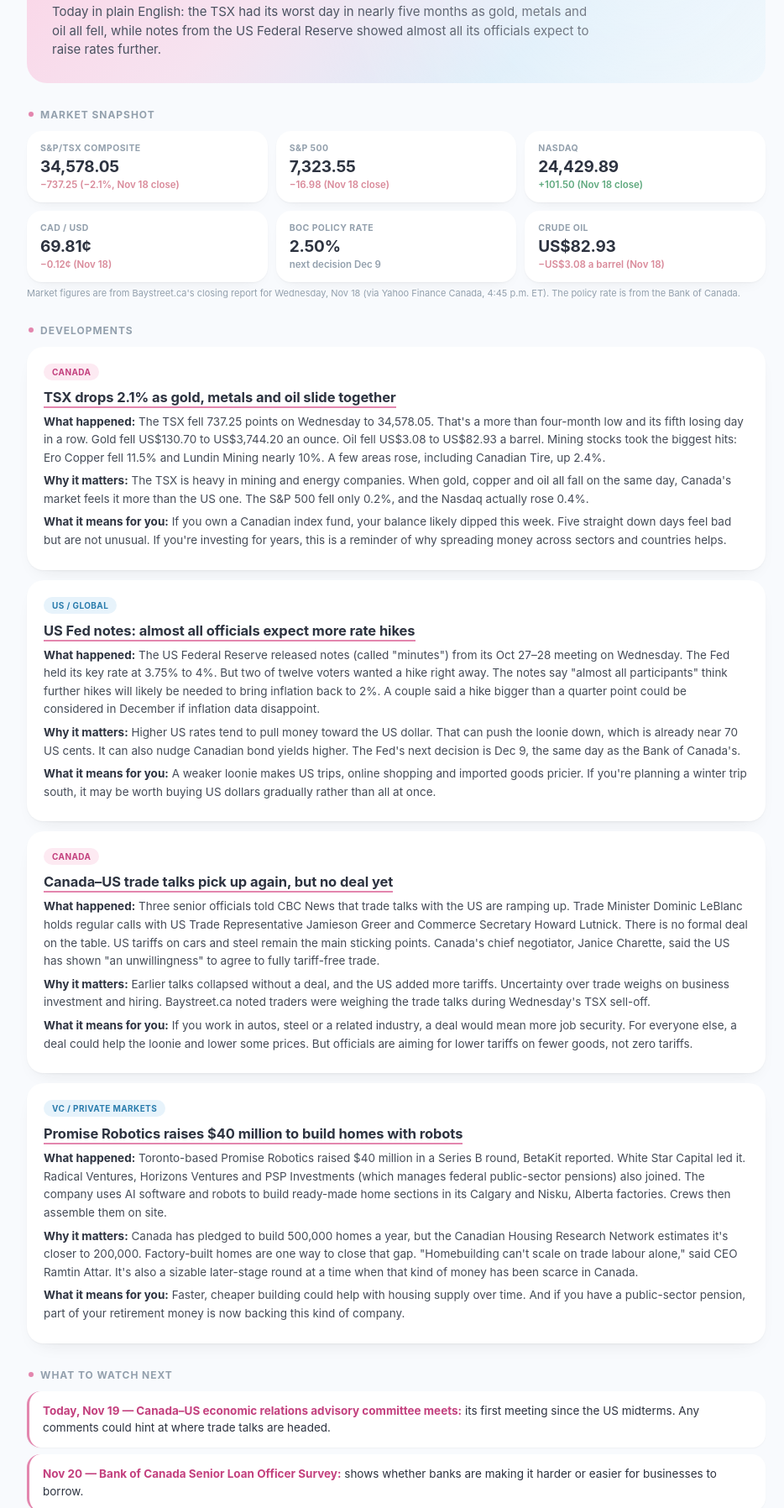
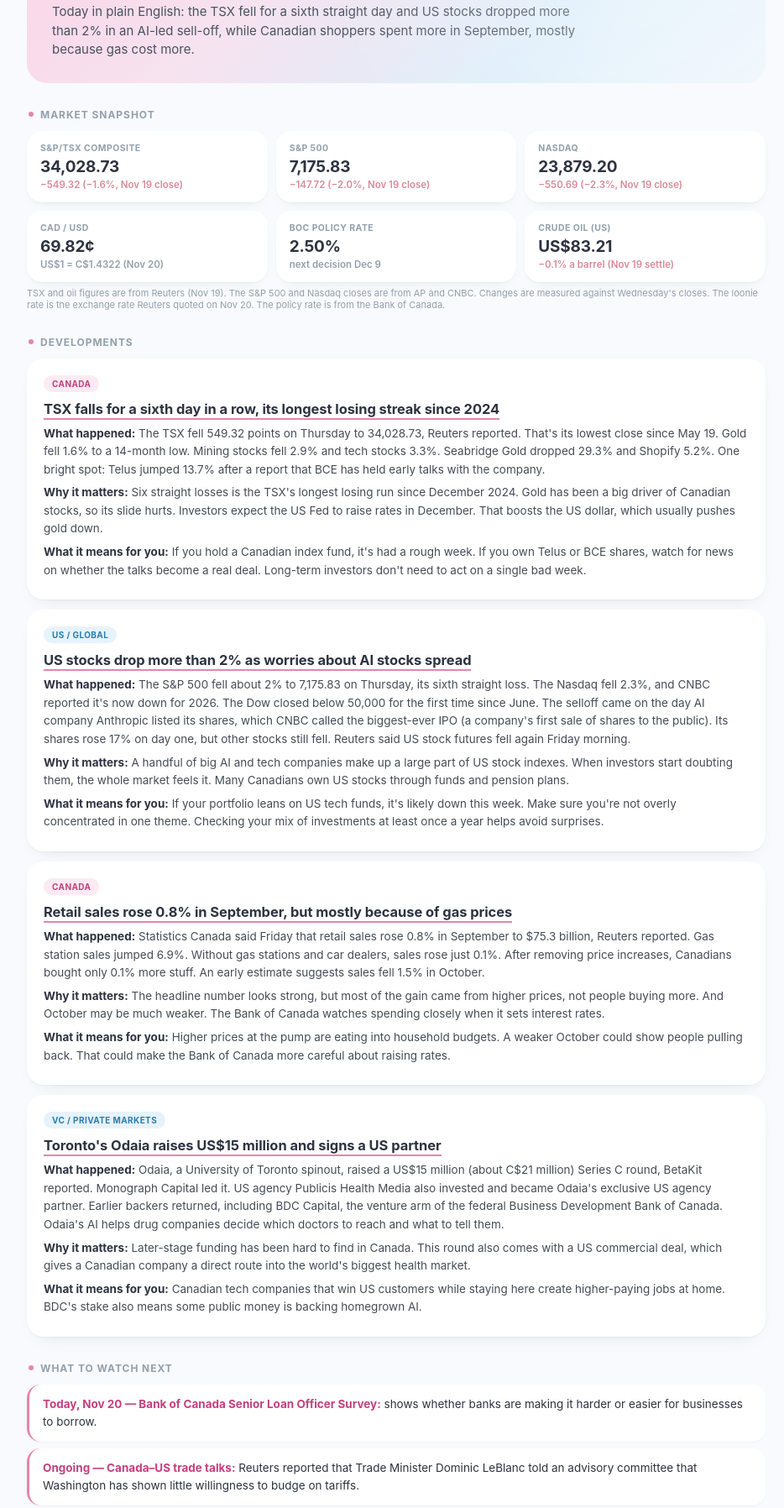
Before and after one commit to mckennadown/financial-briefing, a plain HTML site: page index.html in a window 1280 px wide. Shown: the part 133-1929 px from the top of the page at 84% size, without its empty margins (168-1102 px from the left). Drawn offline with Linux system fonts and the light colour scheme.

Commit message:
Daily briefing update: November 20, 2026
Co-Authored-By: Claude Opus 5.5 <noreply@anthropic.com>

```diff
--- a/index.html
+++ b/index.html
@@ -174,9 +174,9 @@
 
   <div class="hero">
     <div class="hero-inner">
-      <span class="pill-date">Thursday, November 19, 2026</span>
+      <span class="pill-date">Friday, November 20, 2026</span>
       <h1>Canadian Financial Briefing</h1>
-      <div class="brief">Today in plain English: the TSX had its worst day in nearly five months as gold, metals and oil all fell, while notes from the US Federal Reserve showed almost all its officials expect to raise rates further.</div>
+      <div class="brief">Today in plain English: the TSX fell for a sixth straight day and US stocks dropped more than 2% in an AI-led sell-off, while Canadian shoppers spent more in September, mostly because gas cost more.</div>
     </div>
   </div>
 
@@ -184,23 +184,23 @@
   <div class="snapshot-grid">
     <div class="stat-card">
       <div class="stat-label">S&amp;P/TSX Composite</div>
-      <div class="stat-value">34,578.05</div>
-      <div class="stat-change down">&minus;737.25 (&minus;2.1%, Nov 18 close)</div>
+      <div class="stat-value">34,028.73</div>
+      <div class="stat-change down">&minus;549.32 (&minus;1.6%, Nov 19 close)</div>
     </div>
     <div class="stat-card">
       <div class="stat-label">S&amp;P 500</div>
-      <div class="stat-value">7,323.55</div>
-      <div class="stat-change down">&minus;16.98 (Nov 18 close)</div>
+      <div class="stat-value">7,175.83</div>
+      <div class="stat-change down">&minus;147.72 (&minus;2.0%, Nov 19 close)</div>
     </div>
     <div class="stat-card">
       <div class="stat-label">Nasdaq</div>
-      <div class="stat-value">24,429.89</div>
-      <div class="stat-change up">+101.50 (Nov 18 close)</div>
+      <div class="stat-value">23,879.20</div>
+      <div class="stat-change down">&minus;550.69 (&minus;2.3%, Nov 19 close)</div>
     </div>
     <div class="stat-card">
       <div class="stat-label">CAD / USD</div>
-      <div class="stat-value">69.81&cent;</div>
-      <div class="stat-change down">&minus;0.12&cent; (Nov 18)</div>
+      <div class="stat-value">69.82&cent;</div>
+      <div class="stat-change flat">US$1 = C$1.4322 (Nov 20)</div>
     </div>
     <div class="stat-card">
       <div class="stat-label">BoC Policy Rate</div>
@@ -208,61 +208,61 @@
       <div class="stat-change flat">next decision Dec 9</div>
     </div>
     <div class="stat-card">
-      <div class="stat-label">Crude Oil</div>
-      <div class="stat-value">US$82.93</div>
-      <div class="stat-change down">&minus;US$3.08 a barrel (Nov 18)</div>
+      <div class="stat-label">Crude Oil (US)</div>
+      <div class="stat-value">US$83.21</div>
+      <div class="stat-change down">&minus;0.1% a barrel (Nov 19 settle)</div>
     </div>
   </div>
-  <div class="note">Market figures are from Baystreet.ca's closing report for Wednesday, Nov 18 (via Yahoo Finance Canada, 4:45 p.m. ET). The policy rate is from the Bank of Canada.</div>
+  <div class="note">TSX and oil figures are from Reuters (Nov 19). The S&amp;P 500 and Nasdaq closes are from AP and CNBC. Changes are measured against Wednesday's closes. The loonie rate is the exchange rate Reuters quoted on Nov 20. The policy rate is from the Bank of Canada.</div>
 
   <div class="section-title"><span class="dot"></span>Developments</div>
 
   <div class="news-card">
     <span class="tag ca">Canada</span>
-    <h3><a href="https://ca.finance.yahoo.com/news/tsx-heavily-bruised-214500175.html" target="_blank" rel="noopener">TSX drops 2.1% as gold, metals and oil slide together</a></h3>
-    <div class="row"><b>What happened:</b> The TSX fell 737.25 points on Wednesday to 34,578.05. That's a more than four-month low and its fifth losing day in a row. Gold fell US$130.70 to US$3,744.20 an ounce. Oil fell US$3.08 to US$82.93 a barrel. Mining stocks took the biggest hits: Ero Copper fell 11.5% and Lundin Mining nearly 10%. A few areas rose, including Canadian Tire, up 2.4%.</div>
-    <div class="row"><b>Why it matters:</b> The TSX is heavy in mining and energy companies. When gold, copper and oil all fall on the same day, Canada's market feels it more than the US one. The S&amp;P 500 fell only 0.2%, and the Nasdaq actually rose 0.4%.</div>
-    <div class="row"><b>What it means for you:</b> If you own a Canadian index fund, your balance likely dipped this week. Five straight down days feel bad but are not unusual. If you're investing for years, this is a reminder of why spreading money across sectors and countries helps.</div>
+    <h3><a href="https://www.kitco.com/news/off-the-wire/2026-11-19/tsx-posts-longest-daily-losing-streak-2024-gold-selloff-deepens" target="_blank" rel="noopener">TSX falls for a sixth day in a row, its longest losing streak since 2024</a></h3>
+    <div class="row"><b>What happened:</b> The TSX fell 549.32 points on Thursday to 34,028.73, Reuters reported. That's its lowest close since May 19. Gold fell 1.6% to a 14-month low. Mining stocks fell 2.9% and tech stocks 3.3%. Seabridge Gold dropped 29.3% and Shopify 5.2%. One bright spot: Telus jumped 13.7% after a report that BCE has held early talks with the company.</div>
+    <div class="row"><b>Why it matters:</b> Six straight losses is the TSX's longest losing run since December 2024. Gold has been a big driver of Canadian stocks, so its slide hurts. Investors expect the US Fed to raise rates in December. That boosts the US dollar, which usually pushes gold down.</div>
+    <div class="row"><b>What it means for you:</b> If you hold a Canadian index fund, it's had a rough week. If you own Telus or BCE shares, watch for news on whether the talks become a real deal. Long-term investors don't need to act on a single bad week.</div>
   </div>
 
   <div class="news-card">
     <span class="tag us">US / Global</span>
-    <h3><a href="https://www.federalreserve.gov/monetarypolicy/fomcminutes20261028.htm" target="_blank" rel="noopener">US Fed notes: almost all officials expect more rate hikes</a></h3>
-    <div class="row"><b>What happened:</b> The US Federal Reserve released notes (called "minutes") from its Oct 27&ndash;28 meeting on Wednesday. The Fed held its key rate at 3.75% to 4%. But two of twelve voters wanted a hike right away. The notes say "almost all participants" think further hikes will likely be needed to bring inflation back to 2%. A couple said a hike bigger than a quarter point could be considered in December if inflation data disappoint.</div>
-    <div class="row"><b>Why it matters:</b> Higher US rates tend to pull money toward the US dollar. That can push the loonie down, which is already near 70 US cents. It can also nudge Canadian bond yields higher. The Fed's next decision is Dec 9, the same day as the Bank of Canada's.</div>
-    <div class="row"><b>What it means for you:</b> A weaker loonie makes US trips, online shopping and imported goods pricier. If you're planning a winter trip south, it may be worth buying US dollars gradually rather than all at once.</div>
+    <h3><a href="https://www.cnbc.com/2026/11/19/stock-market-today-live-updates.html" target="_blank" rel="noopener">US stocks drop more than 2% as worries about AI stocks spread</a></h3>
+    <div class="row"><b>What happened:</b> The S&amp;P 500 fell about 2% to 7,175.83 on Thursday, its sixth straight loss. The Nasdaq fell 2.3%, and CNBC reported it's now down for 2026. The Dow closed below 50,000 for the first time since June. The selloff came on the day AI company Anthropic listed its shares, which CNBC called the biggest-ever IPO (a company's first sale of shares to the public). Its shares rose 17% on day one, but other stocks still fell. Reuters said US stock futures fell again Friday morning.</div>
+    <div class="row"><b>Why it matters:</b> A handful of big AI and tech companies make up a large part of US stock indexes. When investors start doubting them, the whole market feels it. Many Canadians own US stocks through funds and pension plans.</div>
+    <div class="row"><b>What it means for you:</b> If your portfolio leans on US tech funds, it's likely down this week. Make sure you're not overly concentrated in one theme. Checking your mix of investments at least once a year helps avoid surprises.</div>
   </div>
 
   <div class="news-card">
     <span class="tag ca">Canada</span>
-    <h3><a href="https://ca.news.yahoo.com/trade-talks-between-top-canada-001247637.html" target="_blank" rel="noopener">Canada&ndash;US trade talks pick up again, but no deal yet</a></h3>
-    <div class="row"><b>What happened:</b> Three senior officials told CBC News that trade talks with the US are ramping up. Trade Minister Dominic LeBlanc holds regular calls with US Trade Representative Jamieson Greer and Commerce Secretary Howard Lutnick. There is no formal deal on the table. US tariffs on cars and steel remain the main sticking points. Canada's chief negotiator, Janice Charette, said the US has shown "an unwillingness" to agree to fully tariff-free trade.</div>
-    <div class="row"><b>Why it matters:</b> Earlier talks collapsed without a deal, and the US added more tariffs. Uncertainty over trade weighs on business investment and hiring. Baystreet.ca noted traders were weighing the trade talks during Wednesday's TSX sell-off.</div>
-    <div class="row"><b>What it means for you:</b> If you work in autos, steel or a related industry, a deal would mean more job security. For everyone else, a deal could help the loonie and lower some prices. But officials are aiming for lower tariffs on fewer goods, not zero tariffs.</div>
+    <h3><a href="https://1027wbow.com/2026/11/20/canada-retail-sales-rise-0-8-in-september-likely-to-be-down-1-5-in-october/" target="_blank" rel="noopener">Retail sales rose 0.8% in September, but mostly because of gas prices</a></h3>
+    <div class="row"><b>What happened:</b> Statistics Canada said Friday that retail sales rose 0.8% in September to $75.3 billion, Reuters reported. Gas station sales jumped 6.9%. Without gas stations and car dealers, sales rose just 0.1%. After removing price increases, Canadians bought only 0.1% more stuff. An early estimate suggests sales fell 1.5% in October.</div>
+    <div class="row"><b>Why it matters:</b> The headline number looks strong, but most of the gain came from higher prices, not people buying more. And October may be much weaker. The Bank of Canada watches spending closely when it sets interest rates.</div>
+    <div class="row"><b>What it means for you:</b> Higher prices at the pump are eating into household budgets. A weaker October could show people pulling back. That could make the Bank of Canada more careful about raising rates.</div>
   </div>
 
   <div class="news-card">
     <span class="tag vc">VC / Private Markets</span>
-    <h3><a href="https://betakit.com/physical-ai-company-promise-robotics-announces-40-million-series-b-round/" target="_blank" rel="noopener">Promise Robotics raises $40 million to build homes with robots</a></h3>
-    <div class="row"><b>What happened:</b> Toronto-based Promise Robotics raised $40 million in a Series B round, BetaKit reported. White Star Capital led it. Radical Ventures, Horizons Ventures and PSP Investments (which manages federal public-sector pensions) also joined. The company uses AI software and robots to build ready-made home sections in its Calgary and Nisku, Alberta factories. Crews then assemble them on site.</div>
-    <div class="row"><b>Why it matters:</b> Canada has pledged to build 500,000 homes a year, but the Canadian Housing Research Network estimates it's closer to 200,000. Factory-built homes are one way to close that gap. "Homebuilding can't scale on trade labour alone," said CEO Ramtin Attar. It's also a sizable later-stage round at a time when that kind of money has been scarce in Canada.</div>
-    <div class="row"><b>What it means for you:</b> Faster, cheaper building could help with housing supply over time. And if you have a public-sector pension, part of your retirement money is now backing this kind of company.</div>
+    <h3><a href="https://betakit.com/odaia-raises-15-million-series-c-round-inks-deal-with-us-health-agency/" target="_blank" rel="noopener">Toronto's Odaia raises US$15 million and signs a US partner</a></h3>
+    <div class="row"><b>What happened:</b> Odaia, a University of Toronto spinout, raised a US$15 million (about C$21 million) Series C round, BetaKit reported. Monograph Capital led it. US agency Publicis Health Media also invested and became Odaia's exclusive US agency partner. Earlier backers returned, including BDC Capital, the venture arm of the federal Business Development Bank of Canada. Odaia's AI helps drug companies decide which doctors to reach and what to tell them.</div>
+    <div class="row"><b>Why it matters:</b> Later-stage funding has been hard to find in Canada. This round also comes with a US commercial deal, which gives a Canadian company a direct route into the world's biggest health market.</div>
+    <div class="row"><b>What it means for you:</b> Canadian tech companies that win US customers while staying here create higher-paying jobs at home. BDC's stake also means some public money is backing homegrown AI.</div>
   </div>
 
   <div class="section-title"><span class="dot"></span>What to Watch Next</div>
-  <div class="watch-card"><b>Today, Nov 19 &mdash; Canada&ndash;US economic relations advisory committee meets:</b> its first meeting since the US midterms. Any comments could hint at where trade talks are headed.</div>
-  <div class="watch-card"><b>Nov 20 &mdash; Bank of Canada Senior Loan Officer Survey:</b> shows whether banks are making it harder or easier for businesses to borrow.</div>
+  <div class="watch-card"><b>Today, Nov 20 &mdash; Bank of Canada Senior Loan Officer Survey:</b> shows whether banks are making it harder or easier for businesses to borrow.</div>
+  <div class="watch-card"><b>Ongoing &mdash; Canada&ndash;US trade talks:</b> Reuters reported that Trade Minister Dominic LeBlanc told an advisory committee that Washington has shown little willingness to budge on tariffs.</div>
   <div class="watch-card"><b>Nov 24 &mdash; Speech by Bank of Canada Governor Tiff Macklem:</b> one of the last chances to hear his thinking before the rate decision.</div>
-  <div class="watch-card"><b>Dec 9 &mdash; Bank of Canada and US Fed rate decisions:</b> both on the same day. Both central banks are now weighing a hike.</div>
+  <div class="watch-card"><b>Dec 9 &mdash; Bank of Canada and US Fed rate decisions:</b> both on the same day. Reuters says markets fully expect a Fed hike.</div>
 
   <div class="section-title"><span class="dot"></span>Learn One Thing Today</div>
   <div class="term-card">
-    <div class="term-name">Basis Point</div>
-    <div class="term-def">A tiny unit used to describe changes in interest rates. One basis point is one-hundredth of a percentage point, or 0.01%. So 25 basis points is 0.25%, and 100 basis points is a full 1%. Professionals use it because "the rate went up 0.25 percentage points" is clunky and "went up 0.25%" can be confusing. Here's why you should care: the Fed's notes say a couple of officials would consider a hike of "more than 25 basis points" in December. On a $400,000 variable-rate mortgage, every 25 basis points adds roughly $1,000 a year in interest.</div>
+    <div class="term-name">Nominal vs. Real (Volume)</div>
+    <div class="term-def">"Nominal" numbers are measured in dollars, so they go up when prices rise even if nothing else changes. "Real" numbers, sometimes called "volume," take price changes out to show how much stuff was actually bought. Today's retail report shows why the difference matters. Nominal sales rose 0.8% in September, but real sales rose only 0.1%. Most of the gain came from higher prices, especially for gas. Here's a simple example: if you spend $60 to fill your tank instead of $55, your spending went up, but you didn't get any more gas.</div>
   </div>
 
   <footer>
-    Sources: Baystreet.ca (via Yahoo Finance Canada), US Federal Reserve, CBC News (via Yahoo News Canada), BetaKit, Bank of Canada · Last updated Nov 19, 2026, 10:55 AM MT
+    Sources: Reuters (via Kitco and 102.7 WBOW), AP, CNBC, Statistics Canada, BetaKit, Bank of Canada · Last updated Nov 20, 2026
   </footer>
 </div>
 </body>
```
